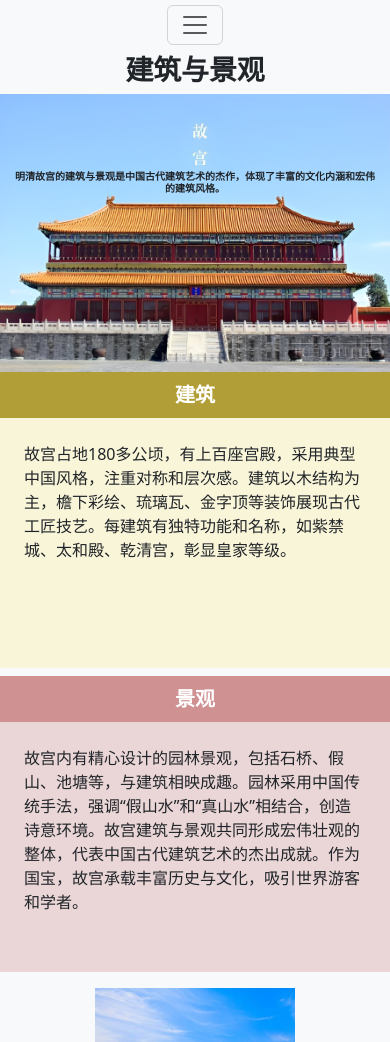
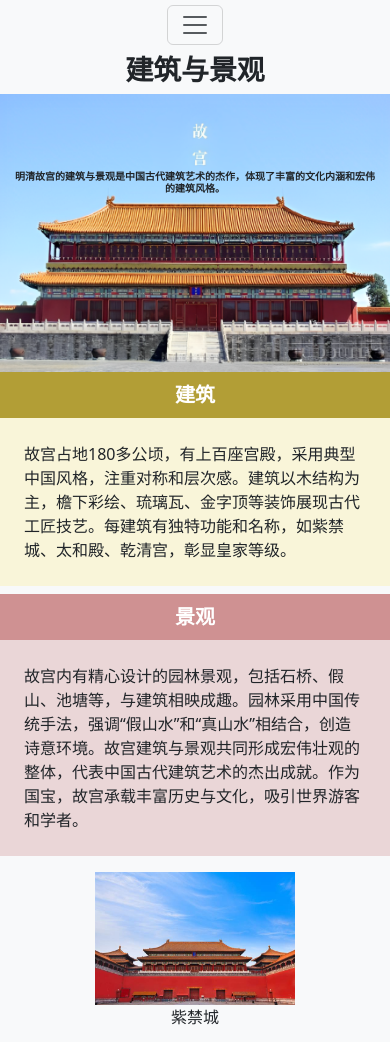
Before and after one commit to Shinteng/Shinteng.github.io-project, a plain HTML site: page ChinaBuilding.html in a window 390 px wide. Shown: the part 47-1089 px from the top of the page. Drawn offline with nearby package versions, Linux system fonts and the light colour scheme.

Commit message:
change china

```diff
--- a/ChinaBuilding.html
+++ b/ChinaBuilding.html
@@ -16,7 +16,7 @@
     crossorigin="anonymous"></script>
   <div class="container p-0">
     <div class="container text-center bg-light sticky-top">
-      <a class="navbar-header text-black text-decoration-none" href="homepage.html"><img
+      <a class="navbar-header text-black text-decoration-none" href="index.html"><img
           src="img/WORLD HERITAGE (1).png" alt="logo" width="120"></a>
       <nav class="navbar navbar-expand-lg navbar-light bg-light">
         <div class="container justify-content-center">
@@ -29,7 +29,7 @@
           <div class="collapse navbar-collapse" id="navbarSupportedContent">
             <ul class="navbar-nav me-auto mb-2 mb-lg-0 flex-grow-1 justify-content-between">
               <li class="nav-item">
-                <a class="nav-link active" aria-current="page" href="homepage.html">主页</a>
+                <a class="nav-link active" aria-current="page" href="index.html">主页</a>
               </li>
 
               <li class="nav-item dropdown">
--- a/css/ChinaArt.css
+++ b/css/ChinaArt.css
@@ -85,7 +85,14 @@ body {
   #table {
     flex-direction: column;
   }
-
+  .tbl2 {
+    background-color: #ffd90022;
+    height: auto;
+  }
+  .tbl4 {
+    background-color: #a3242429;
+    height: auto;
+  }
   .describe {
     padding-right: 100px;
   }
--- a/css/ChinaBuilding.css
+++ b/css/ChinaBuilding.css
@@ -92,7 +92,14 @@ body {
   .table2 {
     flex-direction: column;
   }
-
+  .tbl4 {
+    background-color: #a3242429;
+    height: auto;
+  }
+  .tbl2 {
+    background-color: #ffd90022;
+    height: auto;
+  }
 }
 
 @media only screen and (min-width: 992px) {
--- a/css/ChinaHistory.css
+++ b/css/ChinaHistory.css
@@ -1,7 +1,10 @@
 body {
   background-color: #f8f9fa !important;
 }
-
+.text2{
+  padding: 24px;
+  margin-bottom: 24px;
+}
 
 .navbar-dark .navbar-nav a.nav-link {
   color: #ffffff;
@@ -78,6 +81,7 @@ body {
 
   .text2 {
     font-size: 10px;
+    padding-top: 10px;
   }
   .next{
     font-size: 20px;
@@ -92,7 +96,14 @@ body {
   .table2 {
     flex-direction: column;
   }
-
+  .tbl2 {
+    background-color: #ffd90022;
+    height: auto;
+  }
+  .tbl4 {
+    background-color: #a3242429;
+    height: auto;
+  }
   .describe {
     padding-right: 100px;
   }
```
Also changed, not shown: ChinaHistory.html (+1 -1 lines), contact.html (+2 -2 lines), luomaArchitecture.html (+1 -1 lines).
